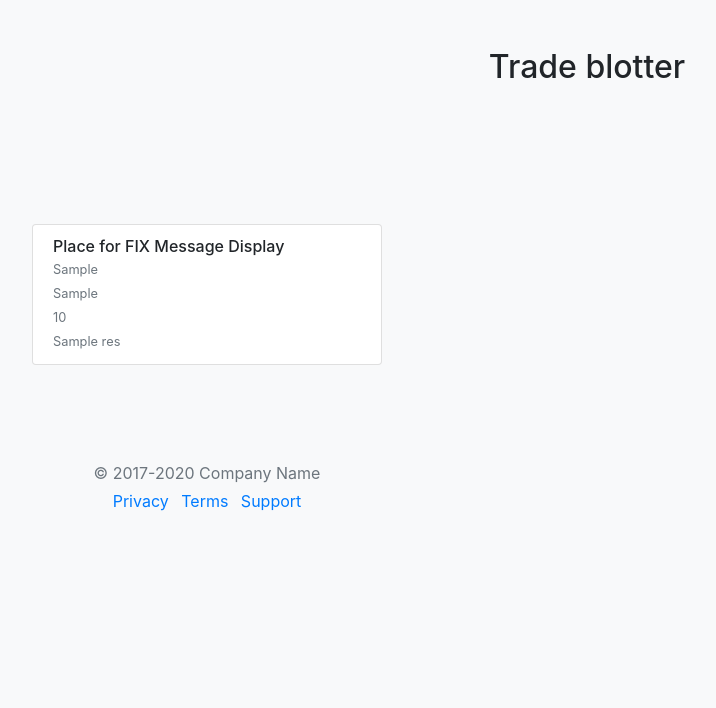
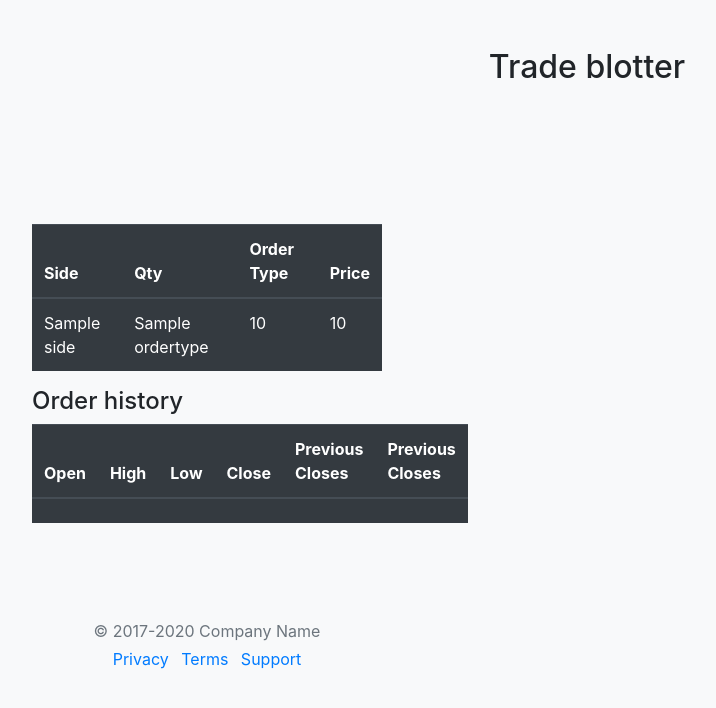
Before and after one commit to jasrajabov/trading_simulator, a Django app: template templates/order.html in a window 1280 px wide. Shown: the top 708 px of the page, without its empty margins (53-769 px from the left). Run offline with Django 3.2, Linux system fonts and the light colour scheme; the template is opened without the code that fills it: most values are stand-ins (such as "Sample title", 1, 10 or a date in 2020); lists and menus that the app fills with data are empty; some libraries are stand-ins or nearby versions.

Commit message:
added order details and order page test

```diff
--- a/templates/order.html
+++ b/templates/order.html
@@ -56,22 +56,43 @@
           <br>
           <br>
         </h4>
-        <ul class="list-group mb-3">
-          <li class="list-group-item d-flex justify-content-between lh-condensed">
-            <div>
-              <h6 class="my-0">Place for FIX Message Display</h6>
-              <!-- <small class="text-muted">{{req}}</small> -->
-              <small class="text-muted">{{e}}</small>
-              <br>
-              <small class="text-muted">{{s}}</small>
-              <br>
-              <small class="text-muted">{{stock}}</small>
-              <br>
-              <small class="text-muted">{{res}}</small>
-            </div>
-
-          </li>
-        </ul>
+      <table class="table table-hover table-dark">
+        <thead>
+          <tr>
+            <th scope="col">Side</th>
+            <th scope="col">Qty</th>
+            <th scope="col">Order Type</th>
+            <th scope="col">Price</th>
+          </tr>
+          <tr>
+            <td>{{side}}</td>
+            <td>{{ordertype}}</td>
+            <td>{{qty}}</td>
+            <td>{{price}}</td>
+          </tr>
+        </thead>
+      </table>
+        <table class="table table-hover table-dark">
+          <h4>Order history</h4>
+          <thead>
+            <tr>
+              <th scope="col">Open</th>
+              <th scope="col">High</th>
+              <th scope="col">Low</th>
+              <th scope="col">Close</th>
+              <th scope="col">Previous Closes</th>
+              <th scope="col">Previous Closes</th>
+            </tr>
+            <tr>
+              <td></td>
+              <td></td>
+              <td></td>
+              <td></td>
+              <td></td>
+              <td></td>
+            </tr>
+          </thead>
+        </table>
 
 
     <footer class="my-5 pt-5 text-muted text-center text-small">
--- a/w_app/urls.py
+++ b/w_app/urls.py
@@ -5,7 +5,7 @@ from . import views
 urlpatterns = [
     path('admin/', admin.site.urls),
     path('', views.Home, name='home'),
-    path('blotter/', views.Count, name='blotter'),
+    path('blotter/', views.getOrderDetails, name='blotter'),
     path('chart/', views.DispayChart, name='chart'),
     path('quote/', views.Quote, name='quote'),
 ]
```
Also changed, not shown: templates/home.html (+7 -7 lines), w_app/tests/test_views.py (+16 -0 lines), w_app/views.py (+17 -3 lines), db.sqlite3.
